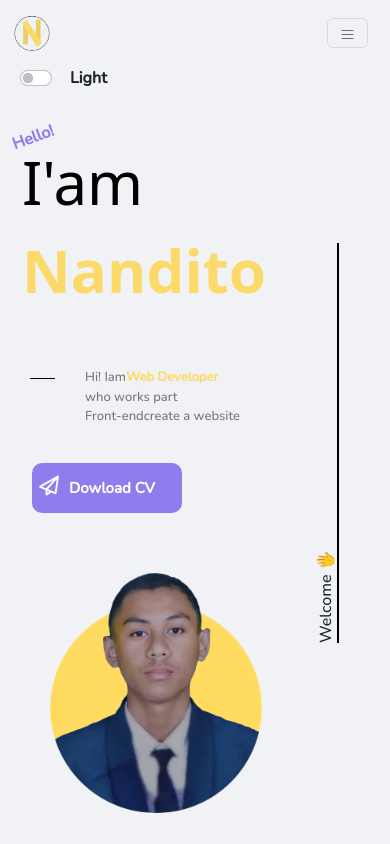
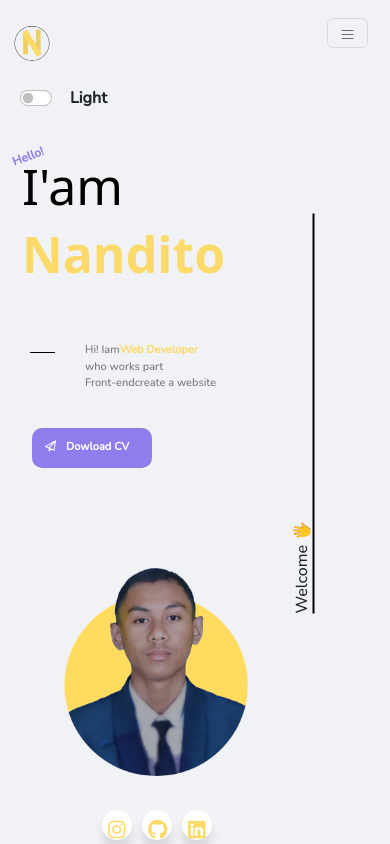
Before and after one commit to Nandito06/PORTOFOLIO, a React (Create React App) app: page / in a window 390 px wide. Shown: the top 844 px of the page. Built offline with nearby package versions, Linux system fonts and the light colour scheme.

Commit message:
update respon

```diff
--- a/src/App.css
+++ b/src/App.css
@@ -441,6 +441,7 @@ background-color: #FCDA69;
     font-family: 'Nunito', sans-serif;
     font-weight: 600;
     padding-bottom: 80px;
+
 }
 #dark .footer{
     background-color: #3b3b3b;
@@ -504,9 +505,19 @@ left: 0px;
     }
 
 
+    .scroll{
+          margin-right: 49px;
+          transform: rotate(-90deg);
+          left: 190px;
+          top: 180px;
+          margin-top: 40px;
+          position: relative;
+          font-family: 'Nunito', sans-serif;
+      }
+
      .textHome{
-        line-height: 80px;
-        font-size: 60px;
+        line-height: 60px;
+        font-size: 50px;
         color: black;
         top: -30px;
         position: relative;
@@ -516,6 +527,7 @@ left: 0px;
 
     .naugty-text{
        bottom:60px;
+       font-size: 12px;
        left: -20px;
        position: relative;
        font-family: 'Nunito', sans-serif;
@@ -545,7 +557,7 @@ left: 0px;
         margin-left: 10px;
     }
     .introteks{
-        font-size: 13px;
+        font-size: 11px;
         color: rgba(79, 79, 79, 0.762);
         font-family: 'Nunito', sans-serif;
     }
@@ -553,12 +565,12 @@ left: 0px;
     .btn-Costum{
 
      color: white;
-        font-size: 15px;
+        font-size: 11px;
         border: none;
         background-color: #8E7DED;
-        padding-right: 10px;
-       width: 150px;
-       height: 50px;
+        padding-right: -13px;
+       width: 120px;
+       height: 40px;
         border-radius: 10px;
         font-weight: 600;
         font-family: 'Nunito', sans-serif;
@@ -569,7 +581,7 @@ left: 0px;
     }
     .send{
         left: -10px;
-        font-size: 20px;
+        font-size: 11px;
         background-color: transparent;
         position: relative;
     }
@@ -577,12 +589,11 @@ left: 0px;
     /* col2 */
     .foto{
 
-        width: 300px;
-        left: -5px;
+        width: 260px;
+        left: 15px;
         background-color: transparent;
         position: relative;
     }
-
 
 
     .oval{
@@ -594,6 +605,9 @@ left: 0px;
 
     border-radius: 100%;
     background-color: #FCDA69;
+    }
+    .switch{
+        margin-top: 20px;
     }
 
     .long-line{
@@ -668,4 +682,85 @@ left: 0px;
         display: none;
     }
 
+    .icon{
+        position: relative;
+        z-index: 2;
+        left: 40px;
+     font-size: 20px;
+        transition: cubic-bezier(0.68, -0.55, 0.265. 1.55 );
+     }
+     .iconl{
+        position: relative;
+        left: -8px;
+        top: -10px;
+     }
+     .icon span{
+        height: 30px;
+        margin-right: 10px;
+        width: 30px;
+        display: block;
+        position: relative;
+        background: #fff;
+        border-radius: 50%;
+        z-index: 2;
+
+        box-shadow: 0px 10px 10px rgba(0,0,0,0.1);
+        transition: cubic-bezier(0.68, -0.55, 0.265. 1.55 );
+     }
+     #dark .icon span{
+        box-shadow: 0px 10px 10px rgba(255, 255, 255, 0.342);
+     }
+     .icon span i{
+    line-height: 60px;
+     }
+    .icon .tooltip{
+    position: absolute;
+    top: -55px;
+    left: -30px;
+    z-index: 1;
+    background-color:#f0f2f5;
+    color:#FCDA69 !important;
+    font-size: 14px;
+    font-weight: 500;
+    padding: 10px 18px;
+    border-radius: 25%;
+    opacity: 0;
+    pointer-events: none;
+    box-shadow: 0px 10px 10px rgba(0,0,0,0.1);
+    transition: cubic-bezier(0.68, -0.55, 0.265. 1.55 );
+    }
+
+    #dark .icon .tooltip{
+        box-shadow: 0px 10px 10px rgba(255, 255, 255, 0.342);
+
+
+    }
+
+
+
+    .icon:hover .tooltip{
+        top: -70;
+        opacity: 1;
+        pointer-events:auto;
+    }
+
+    .icon .tooltip::before{
+        position: absolute;
+        content: '';
+        height: 15px;
+        width: 15px;
+        background-color: #fff;
+        left: 50%;
+        bottom: -6px;
+    transform: translateX(-50%) rotate(45deg);
+    transition: cubic-bezier(0.68, -0.55, 0.265. 1.55 );
+
+    }
+
+    .tooltip .icon:hover span{
+        color: #fff;
+    }
+    .footer{
+        font-size: 15px;
+    }
 }
--- a/src/Component/Home.jsx
+++ b/src/Component/Home.jsx
@@ -6,7 +6,7 @@ import { Link } from 'react-router-dom';
 function Home() {
     const contex = React.useContext(AppContext)
     return (
-        <div className='container-fluid HOME ' id='Home'>
+        <div className='container-fluid HOME   animate__animated animate__fadeInUp' id='Home'>
 
 
             <div className='row ext-centetr'>
@@ -53,7 +53,7 @@ function Home() {
                     </div>
                     <div className='lingkaran'>
 
-                    <img src={poto} alt="" className='foto animate__animated  animate__flipInX' />
+                    <img src={poto} alt="" className='foto' />
                     </div>
                     <br />
                     <div className='checkme'>
@@ -64,21 +64,21 @@ function Home() {
                         <div className='icon facebook'>
                             <a href="https://www.instagram.com/nandito_ndo/" target='_blank'>
                             <div className='tooltip ig'>Instagram</div>
-                            <span><i class="fa-brands fa-instagram " ></i></span>
+                            <span><i class=" iconl fa-brands fa-instagram " ></i></span>
                             </a>
                         </div>
 
                        <div className='icon github'>
                         <a href="https://github.com/Nandito06" target='_blank'>
                        <div className='tooltip git'>GitHub</div>
-                        <span>  <i class="fa-brands fa-github"></i></span>
+                        <span>  <i class=" iconl fa-brands fa-github"></i></span>
                         </a>
                         </div>
 
                         <div className='icon Linkin'>
                             <a href="https://www.linkedin.com/in/nandito-poto-098a12252/" target='_blank'>
                        <div className='tooltip ln'>LinkedIn</div>
-                        <span>  <i class="fa-brands fa-linkedin"></i></span>
+                        <span>  <i class=" iconl fa-brands fa-linkedin"></i></span>
                         </a>
                         </div>
                     </div>
--- a/src/Component/Project.jsx
+++ b/src/Component/Project.jsx
@@ -21,7 +21,7 @@ function Project() {
                     <div className='lineproject'></div>
                     <div className='nameProject'>
                     <div className='projekku d-flex'>
-                        <h2 >BMI-Calculator</h2>
+                        <h2 className='title-projk'>BMI-Calculator</h2>
                         <a className='link' href="https://nando-bmi.netlify.app" target='_blank'>
                    <i class="fa-sharp fa-solid fa-circle-arrow-up link-page"></i>
                    </a>
@@ -38,7 +38,7 @@ function Project() {
                     <div className='lineproject'></div>
                     <div className='nameProject'>
                     <div className='projekku d-flex'>
-                        <h2 >ToDo-List</h2>
+                        <h2 className='title-projk'>ToDo-List</h2>
                         <a className='link' href="https://todo-list-nando.netlify.app" target='_blank'>
                    <i class="fa-sharp fa-solid fa-circle-arrow-up link-page-todo"></i></a>
                    </div>
@@ -53,7 +53,7 @@ function Project() {
                     <div className='lineproject'></div>
                     <div className='nameProject'>
                     <div className='projekku d-flex'>
-                        <h2 >Terra-Fresh</h2>
+                        <h2 className='title-projk'>Terra-Fresh</h2>
                         <a className='link' href="https://terra-fresh-react.netlify.app/" target='_blank'>
                    <i class="fa-sharp fa-solid fa-circle-arrow-up link-page-terra"></i></a>
                    </div>
--- a/src/Page/Navbar.css
+++ b/src/Page/Navbar.css
@@ -5,6 +5,8 @@
 }
 
 .logo{
+    position: relative;
+ top: 10px;
     width: 70px;
     margin-left: 70px;
 
@@ -22,8 +24,8 @@
  #dark .nav-link {
     color: #f0f2f5;
 }
-.nav-bar{
-
+.nav-masthead{
+ padding-top: 36px;
 }
 .en{
     border: none;
--- a/src/Page/Navbar.jsx
+++ b/src/Page/Navbar.jsx
@@ -5,7 +5,7 @@ import { Link } from 'react-router-dom';
 import { AppContext } from '../Contex/appContext';
 import ReactSwitch from 'react-switch';
 
-function Navbar(props) {
+function Navbar() {
 
   const contex = React.useContext(AppContext)
     return (
--- a/src/css/Project.css
+++ b/src/css/Project.css
@@ -79,7 +79,9 @@ left: -200px;
 
 
 
-
+.title-projk{
+  font-size: 18px;
+}
 
 
 
@@ -97,6 +99,7 @@ left: -200px;
     color: #8E7DED;
  transform: rotate(-20deg);
  -ms-transform: rotate(-20deg);
+ font-size: 10px;
 }
 .lineproject{
     width: 150px;
--- a/src/css/Skill.css
+++ b/src/css/Skill.css
@@ -110,6 +110,7 @@
 }
 .myskil{
     padding-left: 40px;
+    font-size: 18px;
 }
 
 
@@ -123,6 +124,7 @@
  transform: rotate(-20deg);
  -ms-transform: rotate(-20deg);
  background-color: transparent;
+ font-size: 10px;
 }
 .page-skill1{
     padding-left: 10px;
@@ -138,7 +140,7 @@
 
 }
 .Skill-intro{
-    font-size: 40px;
+    font-size: 30px;
     font-weight: 700;
 }
 .skill-title{
@@ -162,6 +164,8 @@
     color: rgba(79, 79, 79, 0.762);
     font-family: 'Nunito', sans-serif;
     font-size: 10px;
+    position: relative;
+    left: -10px;
 }
 .nilai{
     font-size: 10px;
@@ -180,4 +184,7 @@
 b{
     font-size: 10px;
 }
+.smpn{
+    font-size: 18px;
 }
+}
--- a/src/css/about.css
+++ b/src/css/about.css
@@ -120,7 +120,7 @@ color:  #f0f2f5;
         background-color: black;
     }
     .sd4{
-        font-size: 23px;
+        font-size: 19px;
     }
     .kolom2{
         position: relative;
@@ -145,7 +145,9 @@ color:  #f0f2f5;
     }
     .aboutteks{
         color: rgba(79, 79, 79, 0.762);
-        font-size: 12px;
+        font-size: 10px;
+        position: relative;
+        left: -20px;
     }
     .fa-circle-arrow-up{
 
@@ -166,16 +168,17 @@ color:  #f0f2f5;
         color: #8E7DED;
      transform: rotate(-20deg);
      -ms-transform: rotate(-20deg);
+     font-size: 10px;
     }
     .text-about{
         font-weight: 800;
-        font-size: 40px;
+        font-size: 30px;
         font-family:'Inter+Tight' sans-serif;
     }
     .lokasi{
     margin-top: 10px;
     margin-bottom: 100px;
-    font-size: 40px;
+    font-size: 25px;
     position: relative;
     top: 30px;
 }
```
